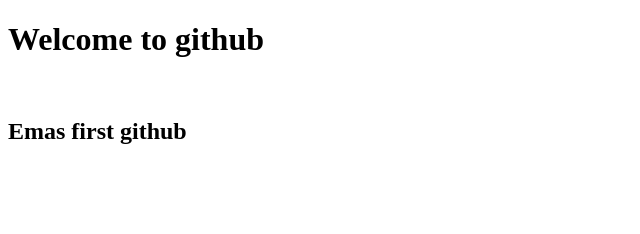
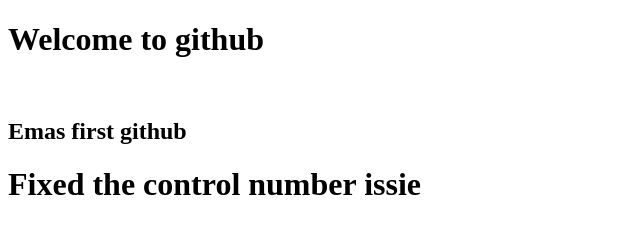
Before and after one commit to EnockMakonge065/software-club-project, a plain HTML site: page index.html in a window 1280 px wide. Shown: the whole page, without its empty margins (0-640 px from the left). Drawn offline with Linux system fonts and the light colour scheme.

Commit message:
i fixed the control number issue , fixes #1

```diff
--- a/index.html
+++ b/index.html
@@ -9,5 +9,6 @@
     <h1>Welcome to github</h1>
     <br>
     <h2>Emas first github</h2>
+    <h1>Fixed the control number issie</h1>
 </body>
 </html>
```
